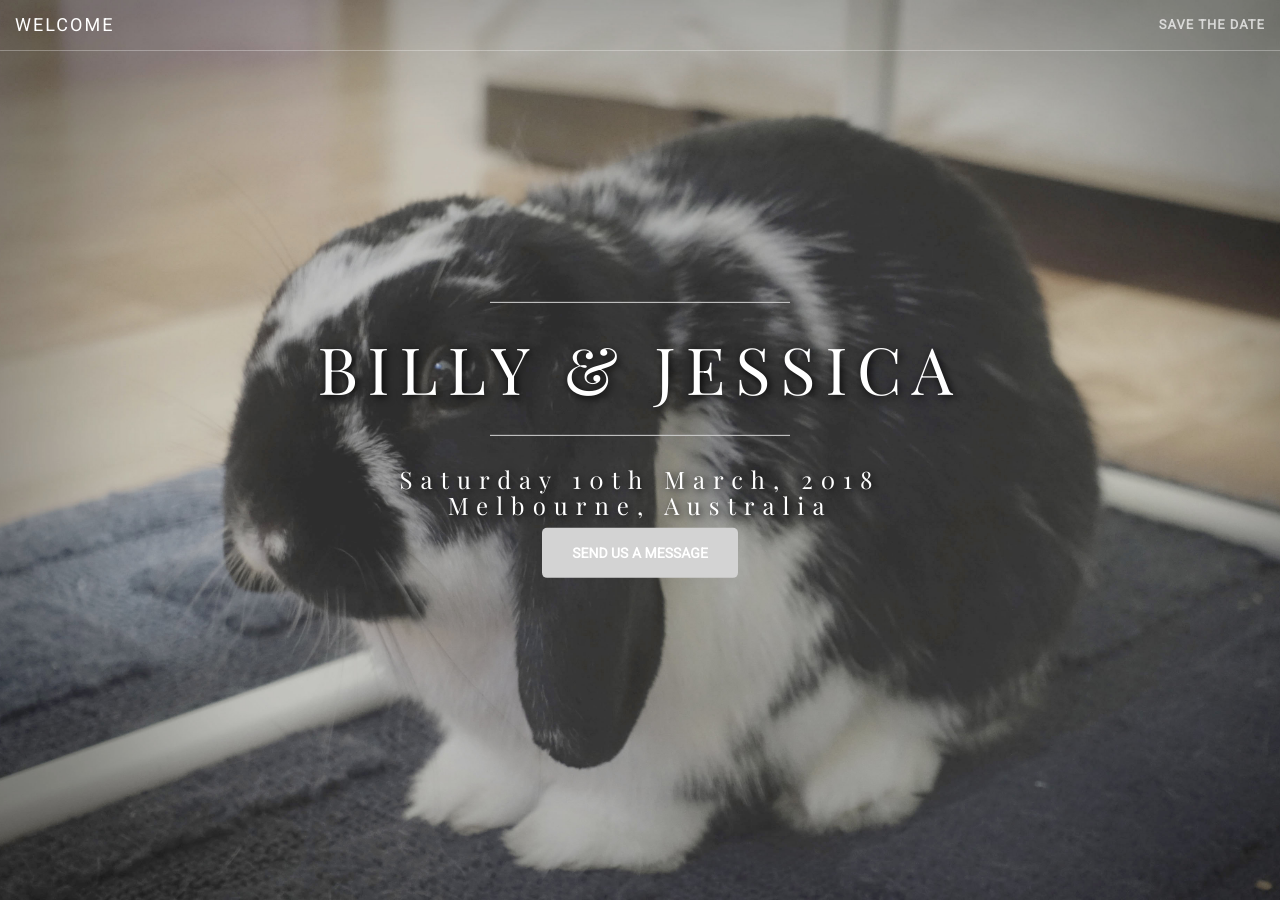
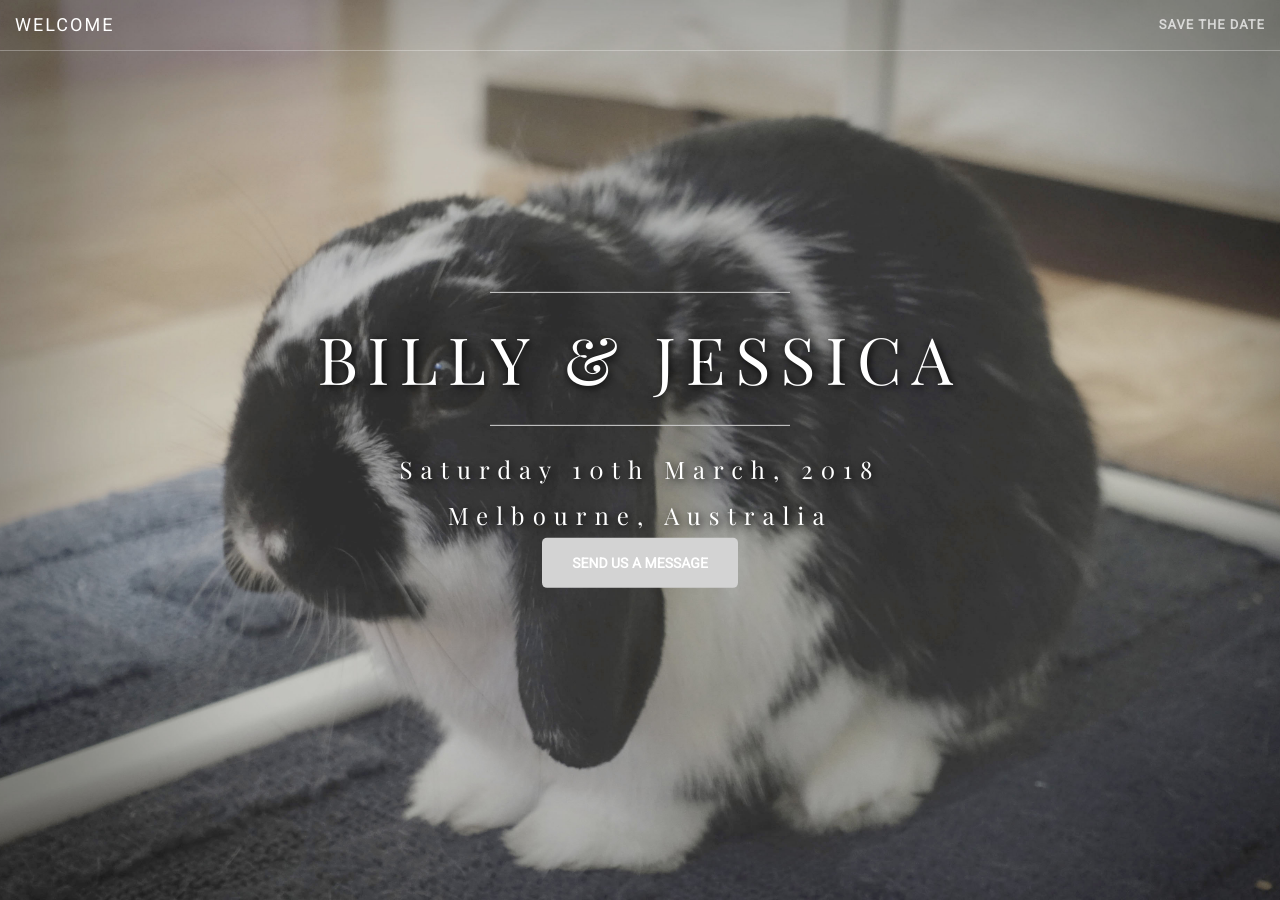
Before and after one commit to notbleh/wed-website, a Jekyll site: the page built from savethedate.html, in a window 1280 px wide and 900 px high. Built offline with Jekyll 4.4.1, drawn with Linux system fonts in a browser that asks for light colours.

Commit message:
Update save-the-date.html

```diff
--- a/_includes/save-the-date.html
+++ b/_includes/save-the-date.html
@@ -4,8 +4,8 @@
             <hr>
             <h1 class="text-shadow">Billy &amp; Jessica</h1>
             <hr>
-            <h2 class="text-shadow">Saturday 10th March, 2018<br>
-                Melbourne, Australia</h2>
+            <h2 class="text-shadow">Saturday 10th March, 2018</h2>
+            <h2 class="text-shadow">Melbourne, Australia</h2>
             <p><a href="#contactus" class="btn btn-primary btn-xl page-scroll">Send us a message</a></p>
         </div>
     </div>
```
